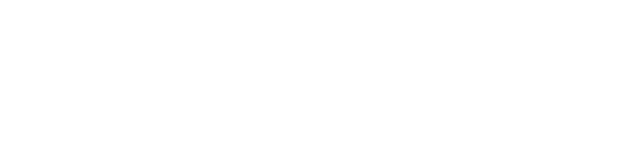
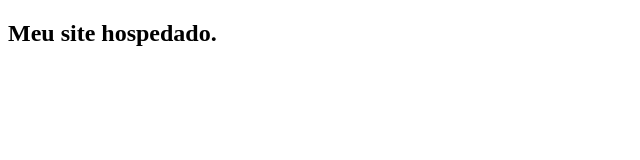
Before and after one commit to ViniEduKlassmann/Notas-de-estudo-ads, a plain HTML site: page index.html in a window 1280 px wide. Shown: the whole page, without its empty margins (0-640 px from the left). Drawn offline with Linux system fonts and the light colour scheme.

Commit message:
meu segundo commit

```diff
--- a/index.html
+++ b/index.html
@@ -6,6 +6,8 @@
     <title>Document</title>
 </head>
 <body>
-
+    <h2>
+        Meu  site hospedado.
+    </h2>
 </body>
 </html>
```
